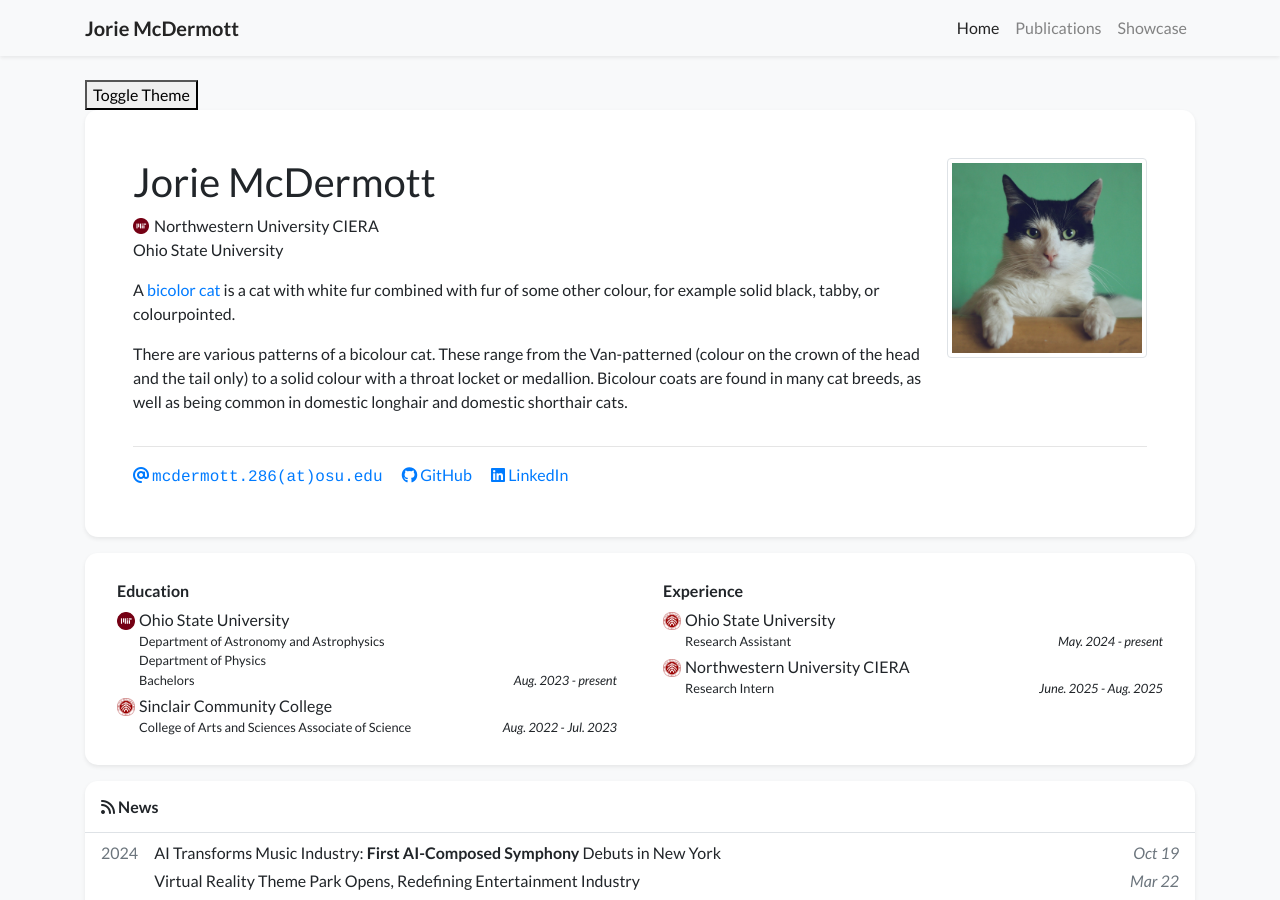
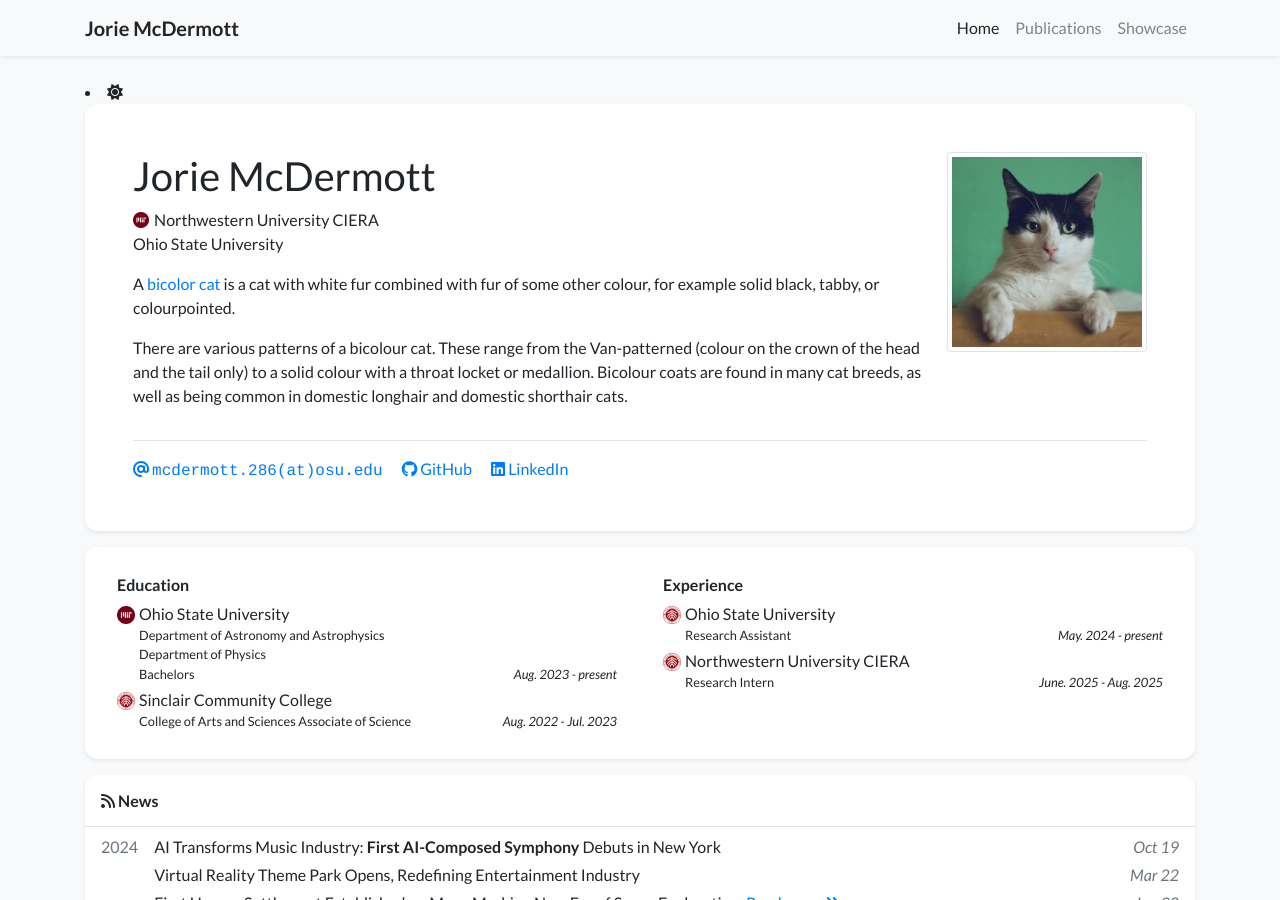
Before and after one commit to Jorie286/homepage, a Jekyll site: the page built from index.html, in a window 1280 px wide and 900 px high. Built offline with Jekyll 4.4.1, drawn with Linux system fonts in a browser that asks for light colours; nearby versions of some CDN libraries; a style sheet for code colours, icons or effects is not loaded.

Commit message:
Update index.html
Add a button to toggle the theme.

```diff
--- a/index.html
+++ b/index.html
@@ -3,7 +3,8 @@
 title : Homepage
 navbar_title: Home
 ---
-<button id="theme-toggle">Toggle Theme</button>
+<li id="theme-toggle" class="masthead__menu-item persist tail">
+    <a role="button" aria-labelledby="theme-icon"><i id="theme-icon" class="fa-solid fa-sun" aria-hidden="true" title="toggle theme"></i></a>
 
     <head>
         <link rel="stylesheet" href="_css/theme/style.css">
```
